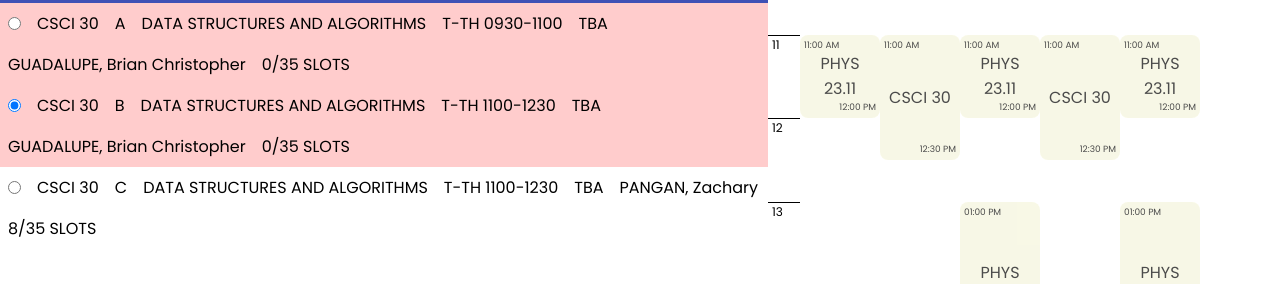
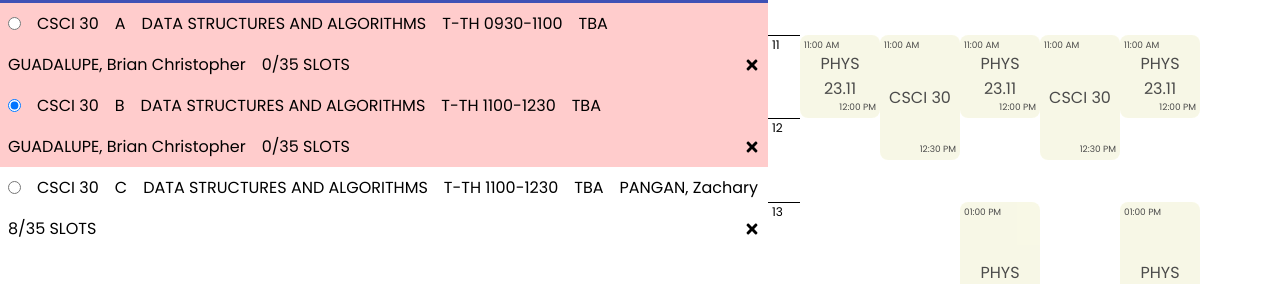
Before and after one commit to dnamme/enlistment-scheduler, a React (Create React App) app: page / in a window 1280 px wide. Shown: the part 264-548 px from the top of the page. Built offline with nearby package versions, Linux system fonts and the light colour scheme.

Commit message:
added remove functionality for rows

```diff
--- a/src/App.js
+++ b/src/App.js
@@ -103,6 +103,7 @@ function App() {
   })
 
   useEffect(() => {
+    // rebuild timetable?
     console.log('data changed!')
   }, [data])
 
@@ -140,7 +141,7 @@ function App() {
 
     let nrd = data
     nrd.forEach((group) => {
-      if (group.keyCode == kc) {
+      if (group.keyCode === kc) {
         console.log('found')
         group.courses.push(...new_data)
       }
@@ -153,7 +154,21 @@ function App() {
   const [manualAddCode, setManualAddCode] = useState(null)
   const [copyModalCode, setCopyModalCode] = useState(null)
 
-  const deleteGroup = (kc) => setData(data.filter((group) => group.keyCode != kc))
+  const deleteGroup = (kc) => setData(data.filter((group) => group.keyCode !== kc))
+  const deleteRow = (kc, code, section) => {
+    let nrd = data
+
+    nrd.forEach((group) => {
+      if (group.keyCode === kc) {
+        for (let i = group.courses.length - 1; i >= 0; i--) {
+          if (group.courses[i].code === code && group.courses[i].section === section)
+            group.courses.splice(i, 1)
+        }
+      }
+    })
+
+    setData([...nrd])
+  }
 
 
   const emptyTextStyle = {
@@ -192,7 +207,13 @@ function App() {
         {/* pre-enlisted rows or empty text */}
         {
           preEnlistedData.length > 0
-            ? preEnlistedData.map((row) => {})
+            ? preEnlistedData.map((row) =>
+                <InputRow
+                  key={`PRE-ENLISTED_${row.code}_${row.section}`}
+                  row={row}
+                  onSelect={() => {}}
+                  onDelete={() => {}} />
+              )
             : <p style={emptyTextStyle}>
                 Looks like you haven't added any pre-enlisted classes yet! If you have any, click the <strong>Manual Add</strong> or <strong>Paste from AISIS</strong> buttons to add.
               </p>
@@ -215,7 +236,7 @@ function App() {
                     key={`INPUT-ROW_${group.keyCode}_${row.code}_${row.section}`}
                     row={row}
                     onSelect={() => {}}
-                    onDelete={() => {}} />)
+                    onDelete={() => deleteRow(group.keyCode, row.code, row.section)} />)
                 : <p style={emptyTextStyle}>
                     Click the <strong>Manual Add</strong> or <strong>Paste from AISIS</strong> buttons to add any classes!
                   </p>
--- a/src/components/InputRow.js
+++ b/src/components/InputRow.js
@@ -1,3 +1,5 @@
+import { FaTimes } from 'react-icons/fa'
+
 function InputRow({ row, onSelect, onDelete }) {
   return (
     <div key={`GROUP_${row.code}_${row.section}`} className={`input-row ${row.free_slots > 0 ? '' : 'disabled'}`}>
@@ -9,6 +11,9 @@ function InputRow({ row, onSelect, onDelete }) {
       <p>{row.room}</p>
       <p>{row.instructor}</p>
       <p>{`${row.free_slots}/${row.max_slots} SLOTS`}</p>
+      <FaTimes
+        style={{ cursor: 'pointer', marginLeft: 'auto' }}
+        onClick={onDelete} />
     </div>
   )
 }
```
